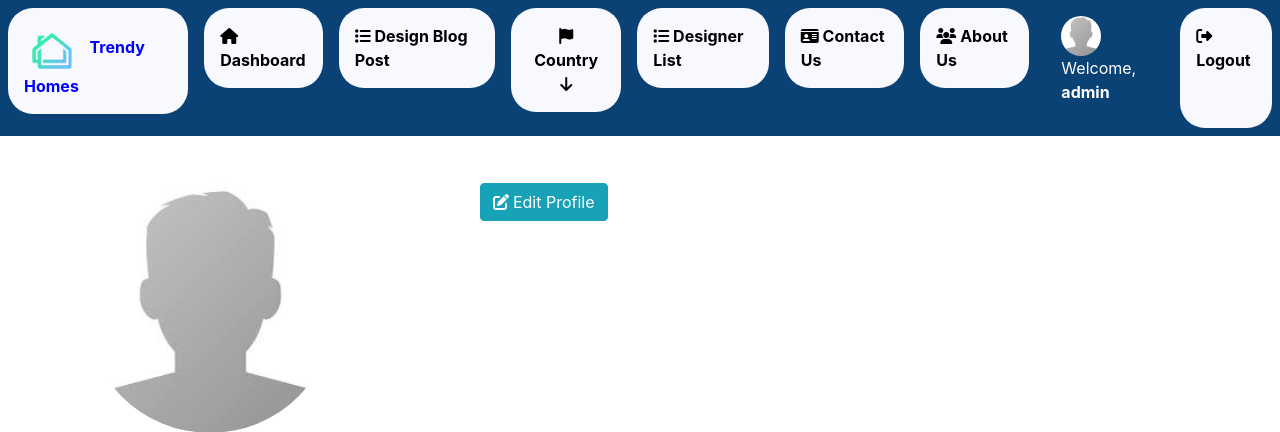
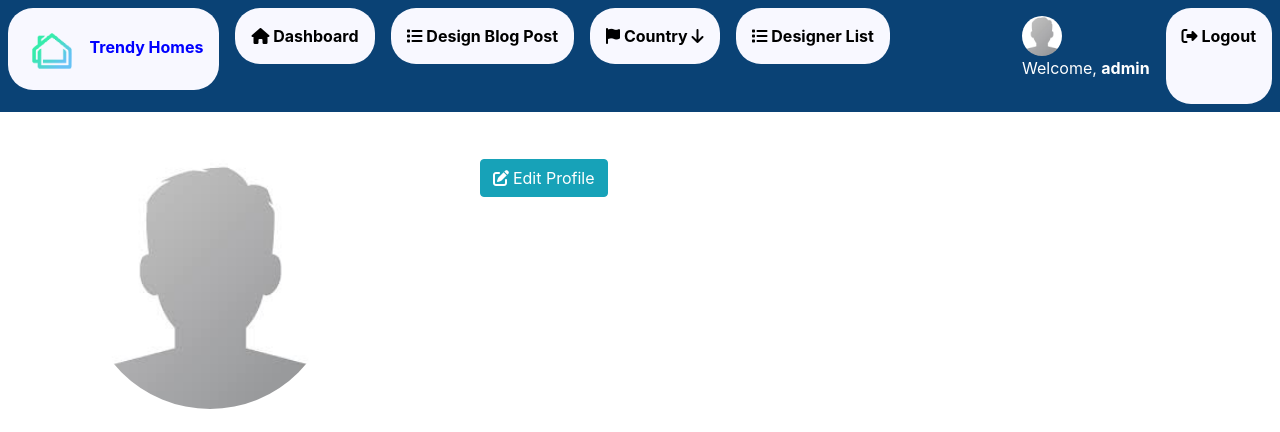
Before and after one commit to obaydullah-ewu/django_my_project, a Django app: page /dashboard/post/ in a window 1280 px wide. Shown: the top 432 px of the page. Run offline with Django 3.2, Linux system fonts and the light colour scheme; a user stored in the database is signed in; data comes from the database, SQL or seed files in the repository; both versions use the stored data as it was after the commit; some libraries are stand-ins or nearby versions.

Commit message:
navbar problem

```diff
--- a/templates/navbar.html
+++ b/templates/navbar.html
@@ -88,12 +88,14 @@
 <!--                  </div>-->
 <!--              </div>-->
 <!--          </div>-->
+          {% if request.path == '/dashboard/' %}
           <div class="p-2">
               <a class="nav-link dropBtn " style="font-weight: bold;" href="#contact-form"><i class="fas fa-id-card"></i> Contact Us</a>
           </div>
           <div class="p-2">
               <a class="nav-link dropBtn " style="font-weight: bold;" href="#about-us"><i class="fas fa-users"></i> About Us</a>
           </div>
+          {% endif %}
 <!--          <div class="p-2 ml-auto">-->
 <!--              -->
 <!--          </div>-->
@@ -178,7 +180,10 @@
     <div class="" style="padding-top: 30px;">
         <div class="row">
             <div class="col">
-                {% include 'messages.html' %}
+                <div class="container text-center " style="font-weight: bold">
+                    {% include 'messages.html' %}
+                </div>
+
             </div>
         </div>
         {% block body_block %}
```
Also changed, not shown: db.sqlite3.
